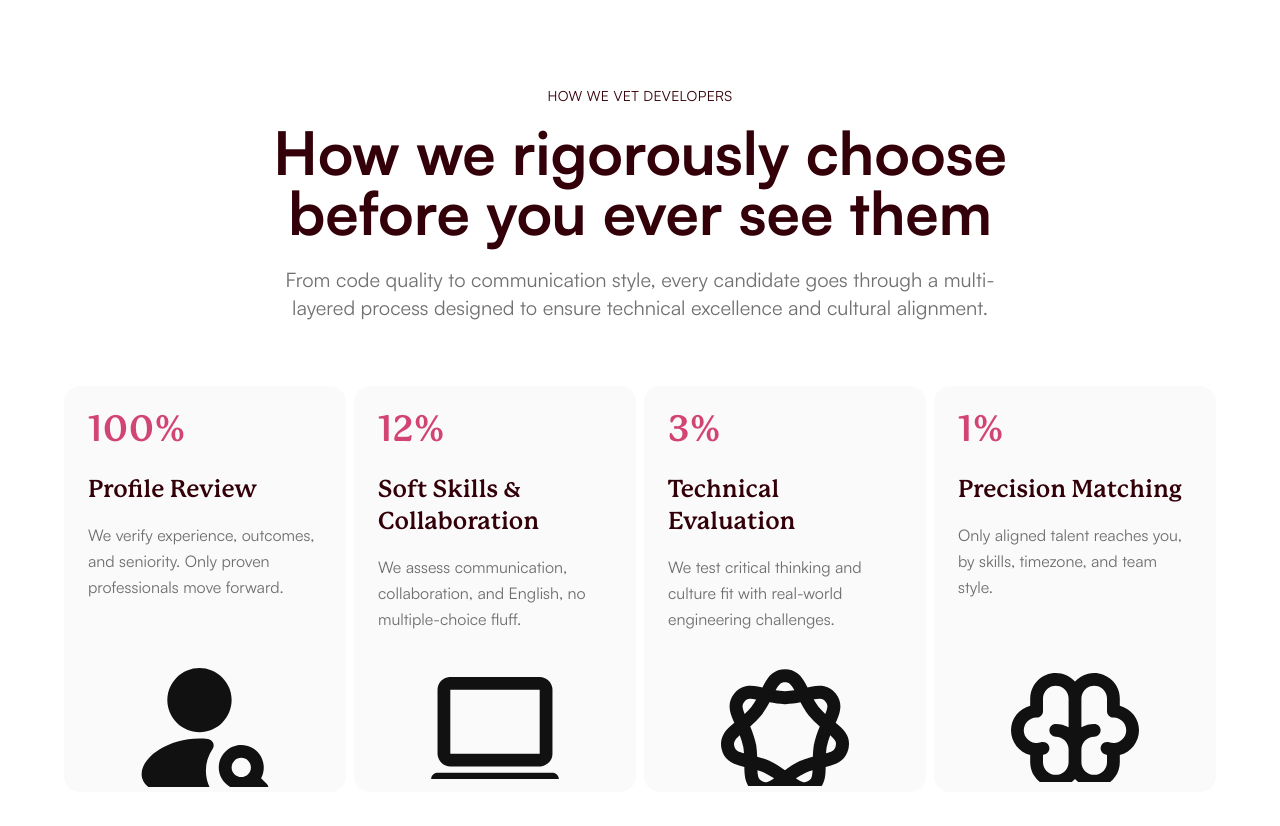
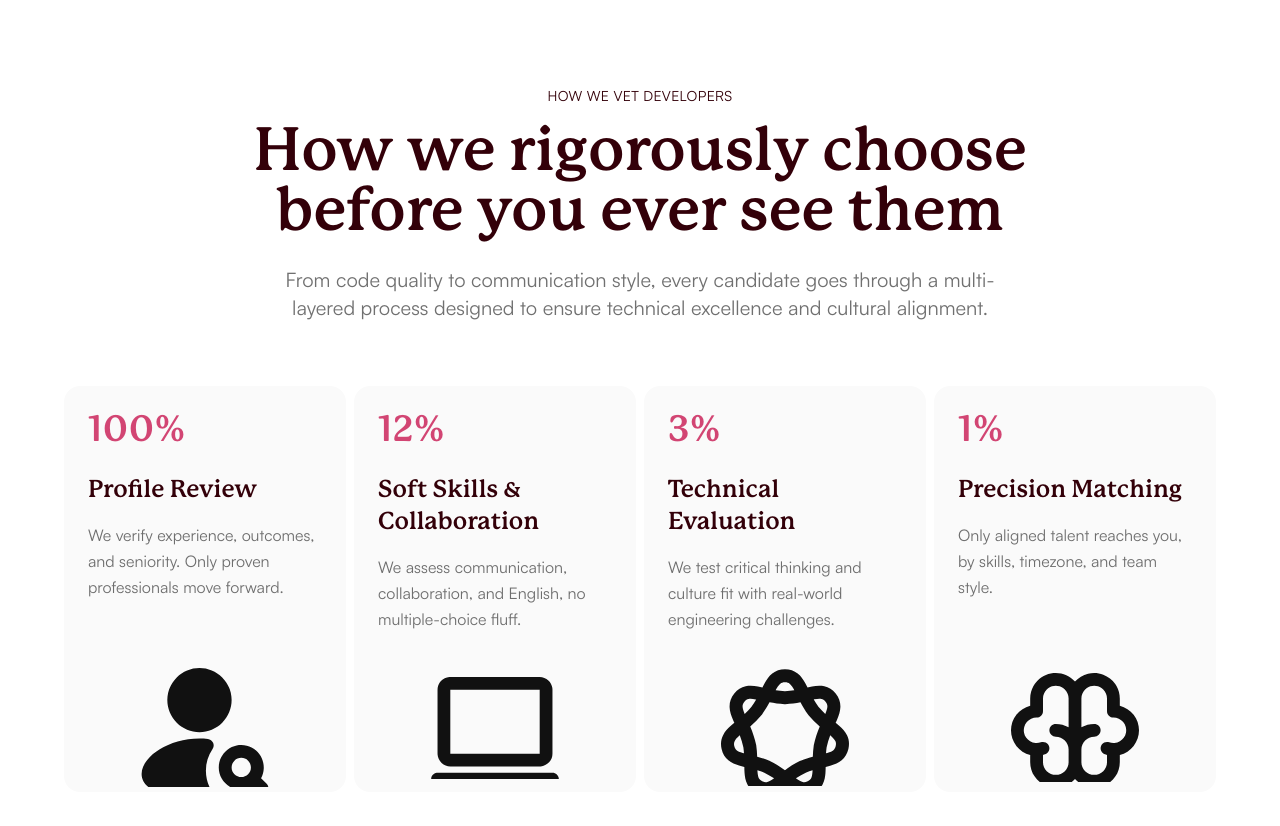
Before and after one commit to neuronhire/front-neuron-hire, a Next.js app: page /for-companies in a window 1280 px wide. Shown: the part 1600-2426 px from the top of the page. Built offline with nearby package versions, Linux system fonts and the light colour scheme.

Commit message:
fix: update font class in HowWeVetDevelopersSection for consistency

```diff
--- a/components/home/how-we-vet-developers-section.tsx
+++ b/components/home/how-we-vet-developers-section.tsx
@@ -75,7 +75,7 @@ export function HowWeVetDevelopersSection() {
         </motion.p>
 
         <motion.h2
-          className="text-4xl lg:text-5xl xl:text-6xl font-bold text-neuronhire-secondary-red mb-6 body-satoshi max-w-4xl mx-auto"
+          className="text-4xl lg:text-5xl xl:text-6xl font-bold text-neuronhire-secondary-red mb-6 body-mackinac max-w-4xl mx-auto"
           initial="hidden"
           whileInView="visible"
           viewport={{ once: true, amount: 0.35 }}
```
